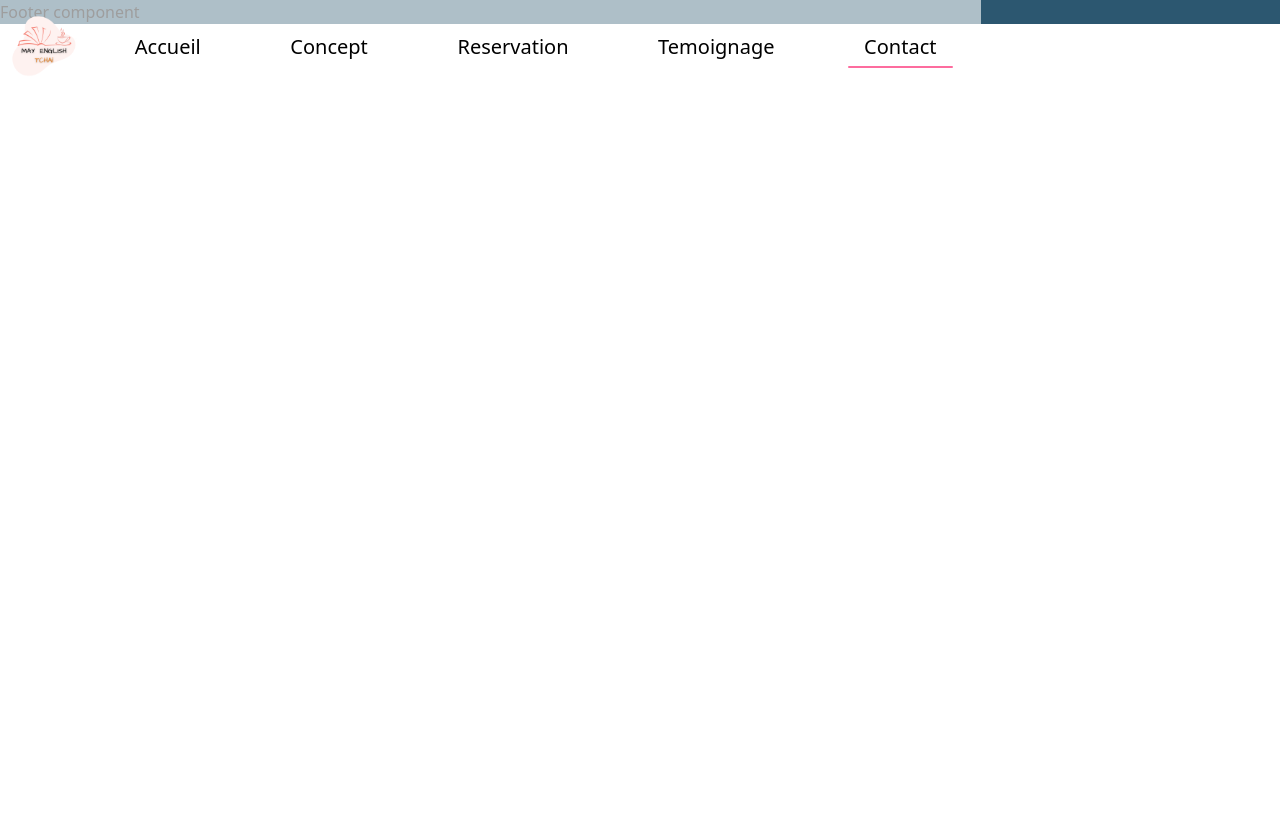
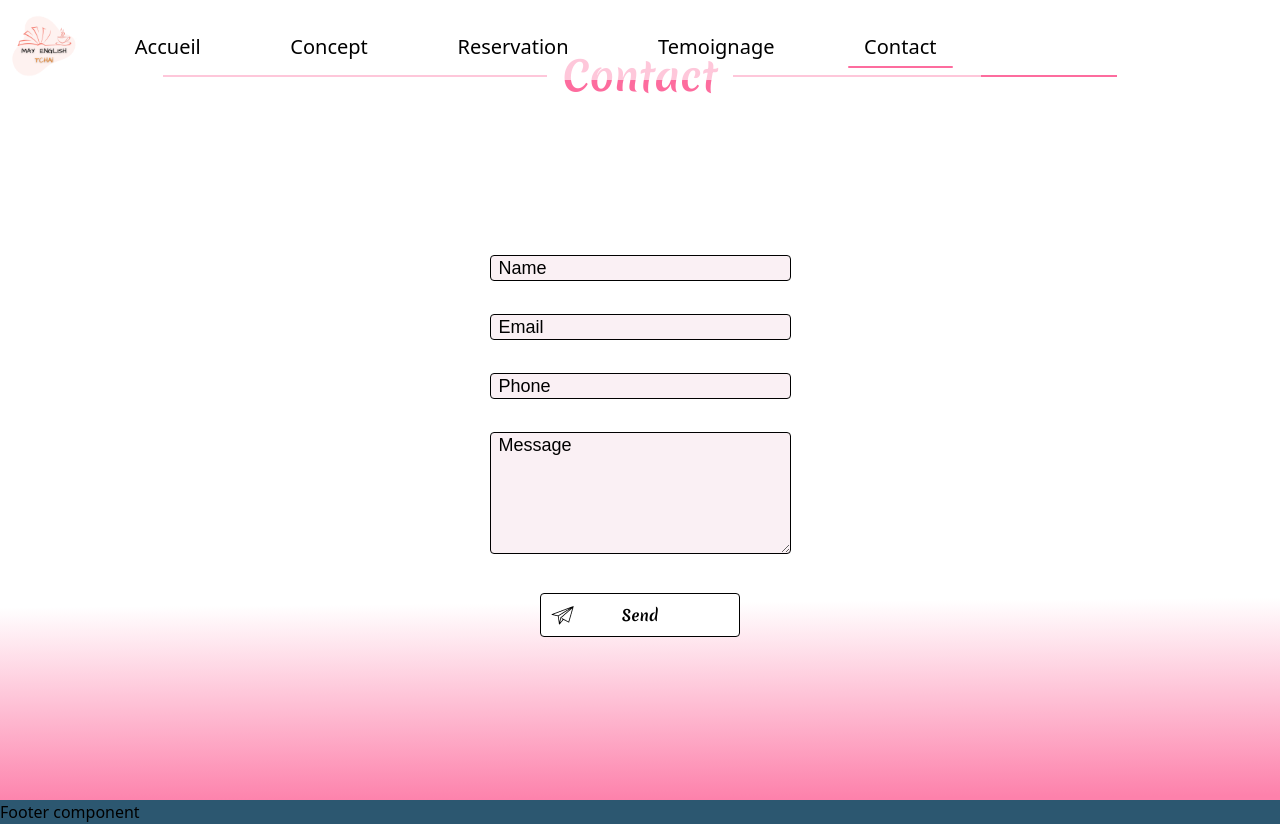
Before and after one commit to may-english-tchai/web-app, a React (Vite) app: page /contact in a window 1280 px wide. Before the commit the page ends 800 px from the top, so only its background shows below. Built offline with nearby package versions, Linux system fonts and the light colour scheme.

Commit message:
ajout de la page contact

```diff
--- a/src/App.jsx
+++ b/src/App.jsx
@@ -7,6 +7,7 @@ import Footer from "./components/Footer";
 import Testimony from "./components/Testimony";
 import Reservation from "./components/Reservation";
 import Concept from "./components/Concept";
+import Contact from "./components/Contact";
 
 const App = () => {
   return (
@@ -20,6 +21,7 @@ const App = () => {
         <Route path='/concept' element={<Concept />} />
         <Route path='/reservation' element={<Reservation />} />
         <Route path='/testimony' element={<Testimony />} />
+        <Route path='/contact' element={<Contact />} />
         <Route path='/payment' element={<PaymentPage />} />
         <Route path='/login' element={<LoginPage />} />
       </Routes>
--- /dev/null
+++ b/src/assets/styles/contact.scss
@@ -0,0 +1,213 @@
+@font-face {
+    font-family: "Merienda";
+    src: url(../../assets/fonts/Merienda-Bold.ttf);
+}
+
+$color2: #FD6C9E;
+$font-primary: Merienda;
+$font-secondary: Inter;
+
+#title {
+    font-size: 2.5em;
+    width: 100%;
+    display: flex;
+    justify-content: center;
+    align-items: center;
+
+  }
+
+  hr {
+    width: 30%;
+    border: 1px solid $color2;
+
+
+}
+
+#title h2 {
+    margin: 1rem;
+    font-family: $font-primary;
+}
+
+.contact {
+  display: flex;
+  flex-direction: column;
+
+}
+
+#contact-container{
+    background-image:linear-gradient(359.56deg, #FD81AB 0.57%, rgba(217, 217, 217, 0) 25.01%);
+  width: 100%;
+  height: 100vh;
+  display: flex;
+  justify-content: center;
+  text-align: center;
+  align-items: center;
+  font-family: $font-primary;
+  flex-direction: column;
+
+}
+
+.contact-box {
+  width: clamp(100px, 90%, 1000px);
+  margin: 100px 50px;
+  display: flex;
+  justify-content: center;
+}
+
+
+
+.contact-links,
+.contact-form-wrapper {
+  width: 50%;
+  padding: 8% 5% 10% 5%;
+}
+
+.submit-btn{
+  background: url(/img/send.png) no-repeat left;
+  background-position-x: 5%;
+}
+
+@media only screen and (max-width: 800px) {
+
+  .contact-form-wrapper {
+    width: 100%;
+  }
+
+  #title hr {
+    width: 30%;
+    margin: 2.5rem 0.8rem;
+}
+
+  .contact-links {
+    border-radius: 10px 10px 0 0;
+  }
+
+  .contact-form-wrapper {
+    border-radius: 0 0 10px 10px;
+  }
+}
+
+@media only screen and (max-width: 400px) {
+  .contact-box {
+    width: 95%;
+    margin: 8% 5%;
+  }
+}
+
+h2 {
+
+  color: #FD6C9E;
+  font-size: clamp(30px, 6vw, 60px);
+
+}
+
+.links {
+  display: flex;
+  flex-wrap: wrap;
+  justify-content: center;
+  padding-top: 50px;
+}
+
+.link {
+  margin: 10px;
+  cursor: pointer;
+}
+
+
+
+
+
+
+.form-item {
+  position: relative;
+  margin: 33px;
+
+}
+
+label,
+input,
+textarea {
+  font-family: "Poppins", sans-serif;
+
+}
+
+label {
+  position: absolute;
+  left: 3%;
+  color:black;
+  font-size: clamp(14px, 1.5vw, 18px);
+  pointer-events: none;
+  user-select: none;
+}
+
+input,
+textarea {
+  width: 100%;
+  outline: 0;
+  border: 1px solid black;
+  border-radius: 4px;
+  margin-bottom: 20px;
+  padding: 15px;
+  font-size: clamp(15px, 1.5vw, 18px);
+  background: rgba(235, 196, 209, 0.25);
+}
+
+textarea{
+  margin: 0;
+}
+
+input:focus + label,
+input:valid + label,
+textarea:focus + label,
+textarea:valid + label {
+  font-size: clamp(15px, 1.3vw, 15px);
+  color: black;
+  top: -30px;
+  transition: all 0.225s ease;
+}
+
+.submit-btn {
+
+  background-color: white;
+  width: 200px;
+  margin: auto;
+  font-size: 15px;
+  display: block;
+  padding: 10px 20px;
+
+  border: 1px solid;
+  border-radius: 4px;
+  cursor: pointer;
+  user-select: none;
+  transition: 0.3s;
+}
+
+.submit-btn:hover {
+  transform: scale(1.1, 1.1);
+}
+
+.submit-btn:active {
+  transform: scale(1.1, 1.1);
+  filter: sepia(0.5);
+}
+
+@media only screen and (max-width: 800px) {
+  h2 {
+    font-size: clamp(40px, 10vw, 60px);
+  }
+}
+
+@media only screen and (max-width: 400px) {
+  h2 {
+    font-size: clamp(30px, 12vw, 60px);
+  }
+
+  .links {
+    padding-top: 30px;
+  }
+
+  img {
+    width: 38px;
+    height: 38px;
+  }
+}
--- /dev/null
+++ b/src/components/Contact.jsx
@@ -0,0 +1,43 @@
+import "../assets/styles/contact.scss";
+
+const Contact = () => {
+    return (
+        <div className='contact'>
+            <div id="contact-container">
+                <div id="title">
+                    <hr /> <h2>Contact</h2> <hr />
+                </div>
+
+                <div className="contact-box">
+                    <form>
+                        <div className="form-item">
+                            <input type="text" name="sender" required />
+                            <label>Name</label>
+                        </div>
+
+                        <div className="form-item">
+                            <input type="text" name="email" required />
+                            <label>Email</label>
+                        </div>
+
+                        <div className="form-item">
+                            <input type="text" name="sender" required />
+                            <label>Phone</label>
+                        </div>
+
+                        <div className="form-item">
+                            <textarea name="message" id="" cols="30" rows="5" required></textarea>
+                            <label>Message</label>
+                        </div>
+
+                        <div className="form-item">
+                            <button className="submit-btn">Send</button>
+                        </div>
+                    </form>
+                </div>
+            </div>
+        </div>
+    );
+};
+
+export default Contact;
```
Also changed, not shown: public/img/send.png (added).
